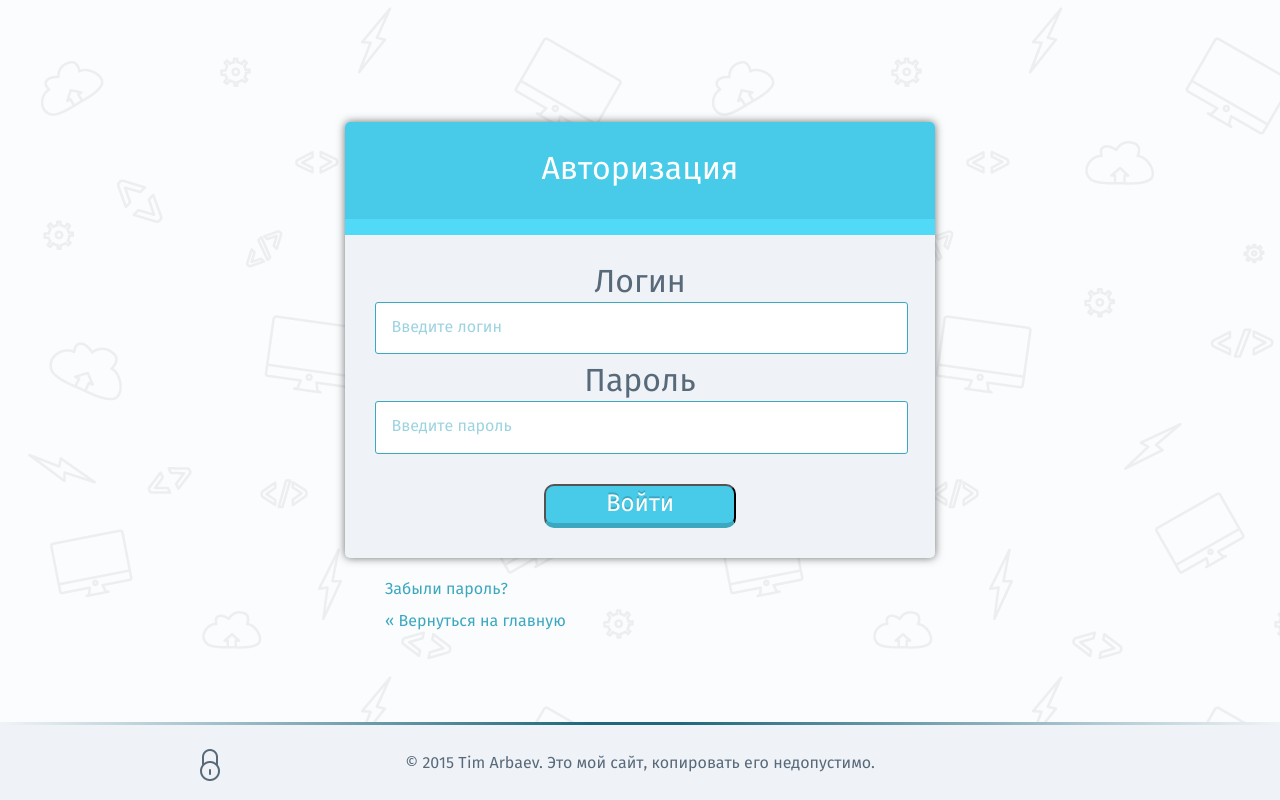
After one commit to arbaev/loft-project1, a PHP site: page /login.html in a window 1280 px wide. The commit adds this page. Run offline with PHP 8.4, Linux system fonts and the light colour scheme; some libraries are stand-ins or nearby versions.

Commit message:
Добавил страницу авторизации

```diff
--- /dev/null
+++ b/src/css/login.css
@@ -0,0 +1,97 @@
+/* ==========================================================================
+   Login page styles
+   ========================================================================== */
+.loginpage {
+    width: 590px;
+    padding: 8% 0px 0px;
+    margin: auto;
+	margin-bottom: 100px;
+
+}
+.loginblock {
+    margin-top: 20px;
+    margin-left: 0px;
+    font-weight: 400;
+    overflow: hidden;
+   	background-color: #eff3f7;
+	border-radius: 5px;
+	-webkit-box-shadow: 0px 0px 8px 0px rgba(64,64,64,0.75);
+	-moz-box-shadow: 0px 0px 8px 0px rgba(64,64,64,0.75);
+	box-shadow: 0px 0px 8px 0px rgba(64,64,64,0.75);
+}
+.login-title {
+    margin: 0;
+    padding: 30px;
+    color: #fff;
+    text-align: center;
+	font-weight: normal;
+    background-color: #48cbe8;
+    border-bottom: 16px solid #51daf8;
+}
+.login-form {
+	width: 90%;
+	margin: 30px auto 0;
+}
+::-webkit-input-placeholder {
+    opacity: .5;
+    color: #3ba8c0;
+}
+::-moz-placeholder {
+    opacity: .5;
+    color: #3ba8c0;
+}
+:-moz-placeholder {
+    opacity: .5;
+    color: #3ba8c0;
+}
+:-ms-input-placeholder {
+    opacity: .5;
+    color: #3ba8c0;
+}
+.form-login-element {
+	border: 1px solid #3ba8c0;
+	border-radius: 3px;
+    padding: 1em;
+    width: 94%;
+    outline: none;
+    margin: 0 auto;
+    -webkit-transition: all 200ms cubic-bezier(0.42, 0, 0.58, 1);
+    -moz-transition: all 200ms cubic-bezier(0.42, 0, 0.58, 1);
+    -o-transition: all 200ms cubic-bezier(0.42, 0, 0.58, 1);
+    transition: all 200ms cubic-bezier(0.42, 0, 0.58, 1);
+}
+.wrap-submit-button {
+	text-align: center;
+	margin: 30px auto;
+}
+.submit-button {
+    font-size: 1.5em;
+    width: 8em;
+    padding: 5px 20px;
+    position: relative;
+	border-radius: 10px;
+	color: #FFF;
+	text-decoration: none;
+	outline: none;
+}
+.bluecolor {
+	background-color: #48cbe8;
+	border-bottom: 5px solid #3ba8c0;
+	text-shadow: 0px -2px #3ba8c0;
+}
+.submit-button:active {
+	transform: translate(0px,5px);
+ 	-webkit-transform: translate(0px,5px);
+	border-bottom: 1px solid;
+	margin-bottom: 4px;
+}
+.label-title {
+	display: block;
+	text-align: center;
+	font-size: 2em;
+	margin: 10px auto 0px;
+}
+.login-menu {
+	list-style-type: none;
+	line-height: 2em;
+}
--- a/src/css/main.css
+++ b/src/css/main.css
@@ -5,7 +5,7 @@
 #959aa8 - hover links
 #fbfcfd - page background
 #58697a - text color
-#eff3f7 - header, footer, article & menu background
+#eff3f7 - header, footer, article & menu bg, login block bg
 #fff    - links & text on active elements
 #3ba8c0 - contacts title bg
 #41b9d4 - contacts email bg
@@ -23,8 +23,14 @@
     background-color: #ffa;
     width: 100%;
 }
-a, a:visited {
+a,
+a:visited {
 	color: #3ba8c0;
+  text-decoration: none;
+}
+a:hover,
+a:active {
+  color: #959aa8;
 }
 .fullpage {
 	font-family: 'fira_sansregular', sans-serif;
--- a/src/feedback.html
+++ b/src/feedback.html
@@ -67,7 +67,7 @@
                     <div class="form-captcha flr">
                         <label for="write-captcha" class="label">Введите текст с картинки</label>
                         <input type="text" id="write-captcha" name="captcha" class="form-element"
-                        placeholder="" value="">
+                        placeholder="Введите код" value="">
                     </div>
                 </div>
                 <div class="wrap-form-element cf">
@@ -105,7 +105,7 @@
     <div class="mainfooter">
         <p class="copyright">&copy; 2015 Tim Arbaev. Это мой сайт, копировать его недопустимо.</p>
         <div class="login">
-            <a class="sprite-sys sprite-lock-locked" href="/" title="Authorization">Authorization</a>
+            <a class="sprite-sys sprite-lock-locked" href="login.html" title="Authorization">Authorization</a>
         </div>
     </div>
 </footer>
--- a/src/index.html
+++ b/src/index.html
@@ -87,7 +87,7 @@
                     <div class="when">Май 2001 — декабрь 2008</div>
                 </li>
                 <li class="exp-item icon_case">
-                    <div class="what bold">Shutterstock Inc: Микростокер</div>
+                    <div class="what bold"><a href="http://www.shutterstock.com/?rid=187564" title="Shutterstock">Shutterstock</a>: Микростокер</div>
                     <div class="when">Июль 2007 — по настоящее время</div>
                 </li>
                 <li class="exp-item icon_case">
@@ -133,7 +133,7 @@
     <div class="mainfooter">
         <p class="copyright">&copy; 2015 Tim Arbaev. Это мой сайт, копировать его недопустимо.</p>
         <div class="login">
-            <a class="sprite-sys sprite-lock-locked" href="/" title="Authorization">Authorization</a>
+            <a class="sprite-sys sprite-lock-locked" href="login.html" title="Authorization">Authorization</a>
         </div>
 
     </div>
--- /dev/null
+++ b/src/login.html
@@ -0,0 +1,62 @@
+<!DOCTYPE html>
+<html lang="ru-RU">
+<head>
+    <meta charset="utf-8">
+    <meta http-equiv="X-UA-Compatible" content="IE=edge,chrome=1">
+    <title>Tim Arbaev Portfolio</title>
+    <meta name="description" content="">
+    <meta name="viewport" content="width=device-width, initial-scale=1">
+
+    <link rel="stylesheet" href="bower/normalize.css/normalize.css">
+    <link rel="stylesheet" href="fonts/fira.css">
+    <link rel="stylesheet" href="css/main.css">
+    <link rel="stylesheet" href="css/login.css">
+
+    <!--[if lt IE 9]>
+        <script src="//html5shiv.googlecode.com/svn/trunk/html5.js"></script>
+        <script>window.html5 || document.write('<script src="js/vendor/html5shiv.js"><\/script>')</script>
+    <![endif]-->
+</head>
+<body class="fullpage">
+    <!--[if lt IE 8]>
+        <p class="browserupgrade">You are using an <strong>outdated</strong> browser. Please <a href="http://browsehappy.com/">upgrade your browser</a> to improve your experience.</p>
+    <![endif]-->
+
+<section class="loginpage">
+    <div class="loginblock">
+        <h1 class="login-title">Авторизация</h1>
+        <form action="#" class="login-form">
+            <div class="wrap-form-element">
+                <div class="form-login">
+                    <label for="user-login" class="label-title">Логин</label>
+                    <input type="text" id="user-login" name="user-login" class="form-login-element" placeholder="Введите логин" value="">
+                </div>
+                <div class="form-pass">
+                    <label for="password" class="label-title">Пароль</label>
+                    <input type="password" id="password" name="password" class="form-login-element" placeholder="Введите пароль" value="">
+                </div>
+                <div class="wrap-submit-button">
+                    <input type="submit" id="submit-form" name="submit-form" class="submit-button bluecolor" value="Войти">
+                </div>
+            </div>
+        </form>
+    </div>
+    <nav>
+        <ul class="login-menu">
+            <li class="login-menu-item"><a href="#">Забыли пароль?</a></li>
+            <li class="login-menu-item"><a href="/">&laquo; Вернуться на главную</a></li>
+        </ul>
+    </nav>
+</section>
+<footer class="fullfooter">
+    <div class="hr-gradient"></div>
+    <div class="mainfooter">
+        <p class="copyright">&copy; 2015 Tim Arbaev. Это мой сайт, копировать его недопустимо.</p>
+        <div class="login">
+            <a class="sprite-sys sprite-lock-locked" href="login.html" title="Authorization">Authorization</a>
+        </div>
+
+    </div>
+</footer>
+</body>
+</html>
--- a/src/works.html
+++ b/src/works.html
@@ -143,7 +143,7 @@
     <div class="mainfooter">
         <p class="copyright">&copy; 2015 Tim Arbaev. Это мой сайт, копировать его недопустимо.</p>
         <div class="login">
-            <a class="sprite-sys sprite-lock-locked" href="/" title="Authorization">Authorization</a>
+            <a class="sprite-sys sprite-lock-locked" href="login.html" title="Authorization">Authorization</a>
         </div>
 
     </div>
```
Also changed, not shown: README.md, 1 other file.
